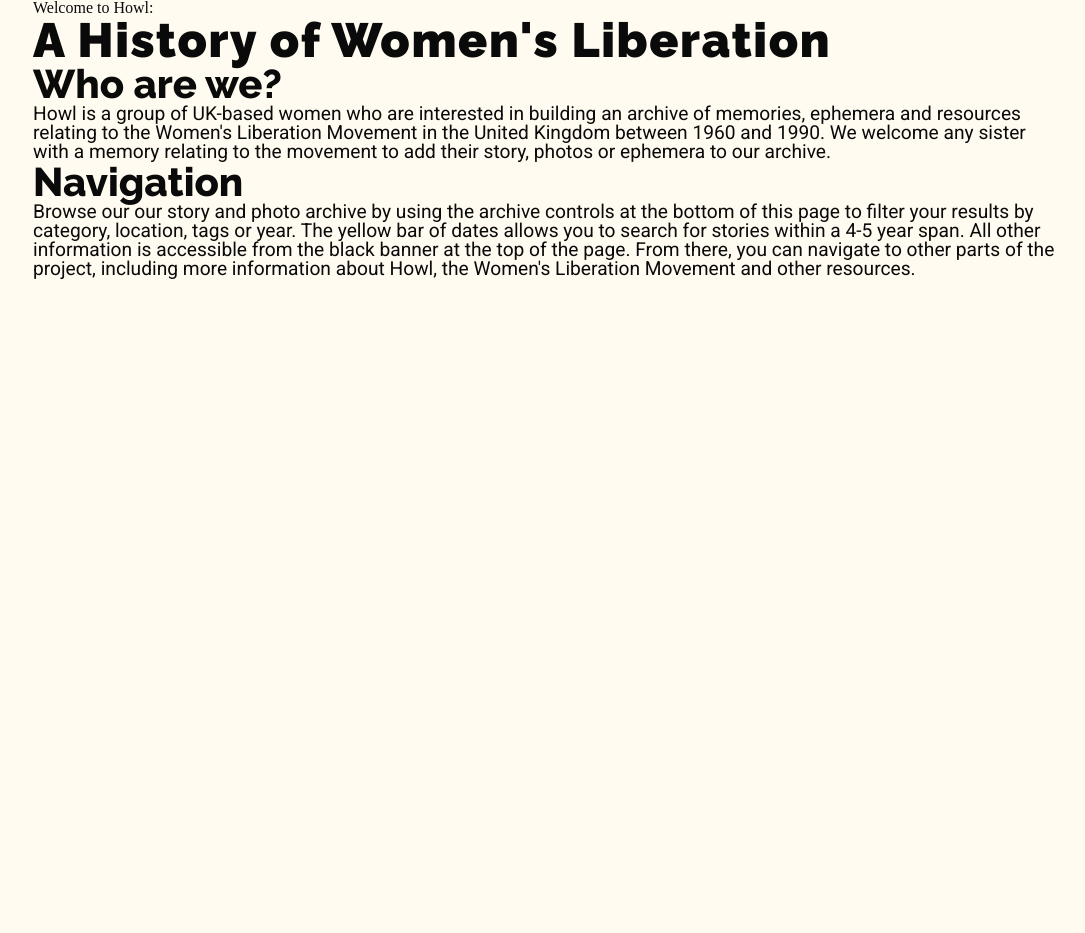
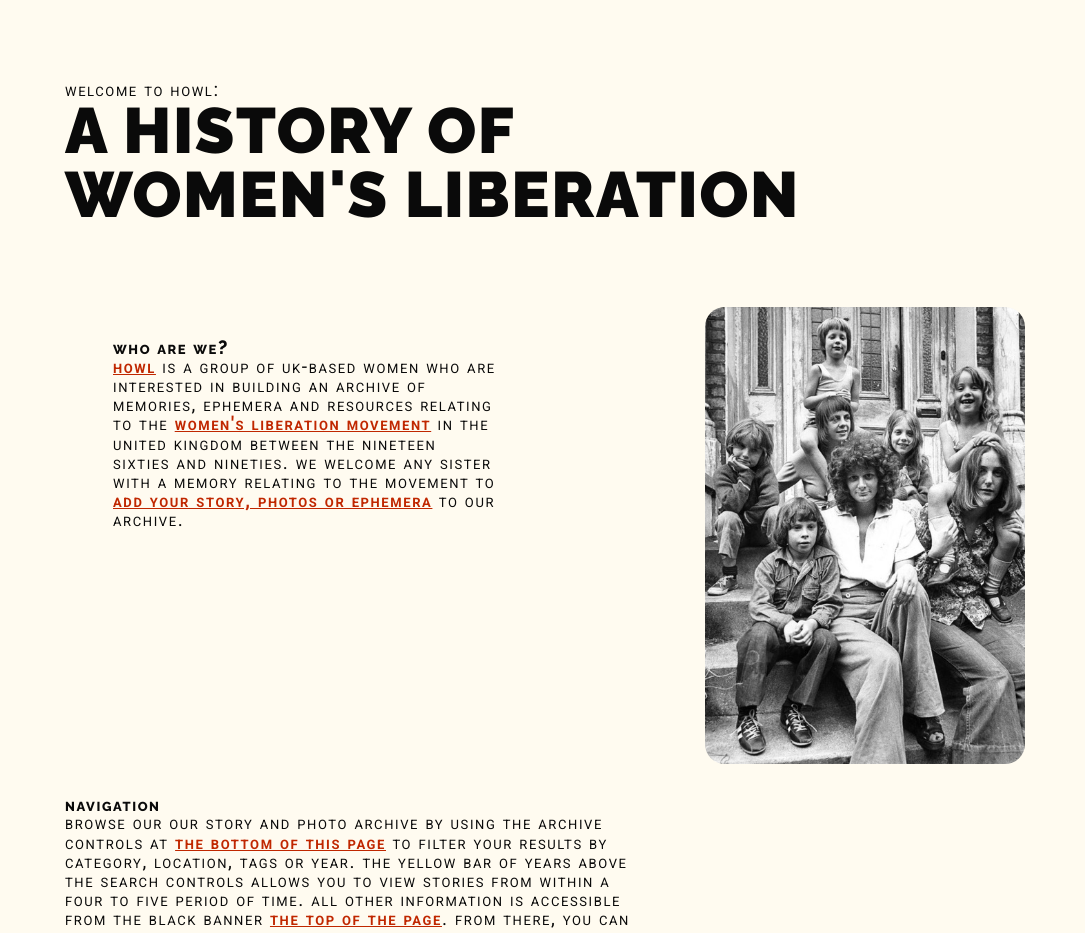
Before and after one commit to founders-programme-2/howl, a React (Create React App) app in the folder client/: page / in a window 1280 px wide. Shown: the top 933 px of the page, without its empty margins (95-1180 px from the left). Before the commit the page ends 800 px from the top, so only its background shows below. Built offline with nearby package versions, Linux system fonts and the light colour scheme; what react-a11y would draw is missing.

Commit message:
include image in landing page and style

```diff
--- a/client/src/Components/Landing/Landing.style.js
+++ b/client/src/Components/Landing/Landing.style.js
@@ -0,0 +1,63 @@
+import { Link } from 'react-router-dom';
+import styled from 'styled-components';
+
+export const Sheader = styled.header`
+  margin: 5rem 2rem;
+  text-transform: uppercase;
+  letter-spacing: 0.2rem;
+  grid-area: header;
+`
+export const Sh1 = styled.h1`
+font-size: 4rem;
+`
+
+export const Sp = styled.p`
+  font-variant: small-caps;
+  line-height: 1.2rem;
+  text-transform: lowercase;
+  letter-spacing: 0.1rem;
+  fonts-size: 2rem;
+`;
+
+export const SLink = styled(Link)`
+  color: var(--highlight-color);
+  font-weight: 700;
+`;
+
+export const Sa = styled.a`
+  color: var(--highlight-color);
+  font-weight: 700;
+`;
+
+export const Sh2 = styled.h2`
+  font-variant: small-caps;
+  font-size: 1.2rem;
+  line-height: 1.1rem;
+  text-transform: lowercase;
+  letter-spacing: 0.1rem;
+`;
+
+export const Ssection = styled.section`
+  margin: 2rem;
+`;
+
+export const Ssection_Who = styled(Ssection)`
+  margin: 2rem 5rem;
+  width: 30vw;
+`;
+
+export const Simg = styled.img`
+  border-radius: 20px;
+  width: 25vw;
+  margin: 0 2rem;
+`;
+
+export const Smain = styled.main`
+    display: grid;
+    grid-template-columns: auto auto;
+    grid-template-rows: auto auto auto;
+    grid-template-areas: "header header"
+    "who image"
+    "nav nav"
+}
+`;
--- a/client/src/Components/Landing/index.js
+++ b/client/src/Components/Landing/index.js
@@ -1,37 +1,53 @@
+/* eslint-disable jsx-a11y/anchor-has-content */
 import React, { Fragment } from 'react';
+import { Smain, Sheader, Sp, SLink, Sa, Sh2, Ssection, Ssection_Who, Simg, Sh1 } from './Landing.style';
+import landingImage from '../../assets/landing_page.jpg';
 
 const Landing = () => {
   return (
     <Fragment>
-      <main>
-        <header>
-          <h4>Welcome to Howl:</h4>
-          <h1>A History of Women&#39;s Liberation</h1>
-        </header>
-        <section>
-          <h2>Who are we?</h2>
-          <p>
-            Howl is a group of UK-based women who are interested in building an
-            archive of memories, ephemera and resources relating to the
-            Women&#39;s Liberation Movement in the United Kingdom between 1960
-            and 1990. We welcome any sister with a memory relating to the
-            movement to add their story, photos or ephemera to our archive.
-          </p>
-        </section>
-        <section>
-          <h2>Navigation</h2>
-          <p>
+      <a name="topLink" aria-label="Navigation bar" />
+      <Smain>
+        <Sheader>
+          <Sp>Welcome to Howl:</Sp>
+          <Sh1>A History of <br /> Women&#39;s Liberation</Sh1>
+        </Sheader>
+        <Ssection_Who>
+          <Sh2>Who are we?</Sh2>
+          <Sp>
+            <SLink to="/about">Howl</SLink> is a group of UK-based women who are
+            interested in building an archive of memories, ephemera and
+            resources relating to the{' '}
+            <SLink to="/wlm">Women&#39;s Liberation Movement</SLink> in the
+            United Kingdom between the nineteen sixties and nineties. We welcome
+            any sister with a memory relating to the movement to{' '}
+            <SLink to="/add">add your story, photos or ephemera</SLink> to our
+            archive.
+          </Sp>
+        </Ssection_Who>
+        <Simg src={landingImage} alt="A group of women and their children" />
+        <Ssection>
+          <Sh2>Navigation</Sh2>
+          <Sp>
             Browse our our story and photo archive by using the archive controls
-            at the bottom of this page to filter your results by category,
-            location, tags or year. The yellow bar of dates allows you to search
-            for stories within a 4-5 year span. All other information is
-            accessible from the black banner at the top of the page. From there,
-            you can navigate to other parts of the project, including more
-            information about Howl, the Women&#39;s Liberation Movement and
-            other resources.
-          </p>
-        </section>
-      </main>
+            at{' '}
+            <Sa href="#bottomLink" aria-label="Scroll to bottom">
+              the bottom of this page
+            </Sa>{' '}
+            to filter your results by category, location, tags or year. The
+            yellow bar of years above the search controls allows you to view
+            stories from within a four to five period of time. All other
+            information is accessible from the black banner{' '}
+            <Sa href="#topLink" aria-label="Scroll to top">
+              the top of the page
+            </Sa>
+            . From there, you can navigate to other parts of the project,
+            including more information about Howl, the Women&#39;s Liberation
+            Movement and other resources.
+          </Sp>
+        </Ssection>
+      </Smain>
+      <a name="bottomLink" aria-label="Search bar" />
     </Fragment>
   );
 };
```
Also changed, not shown: client/src/assets/landing_page.jpg (added).
